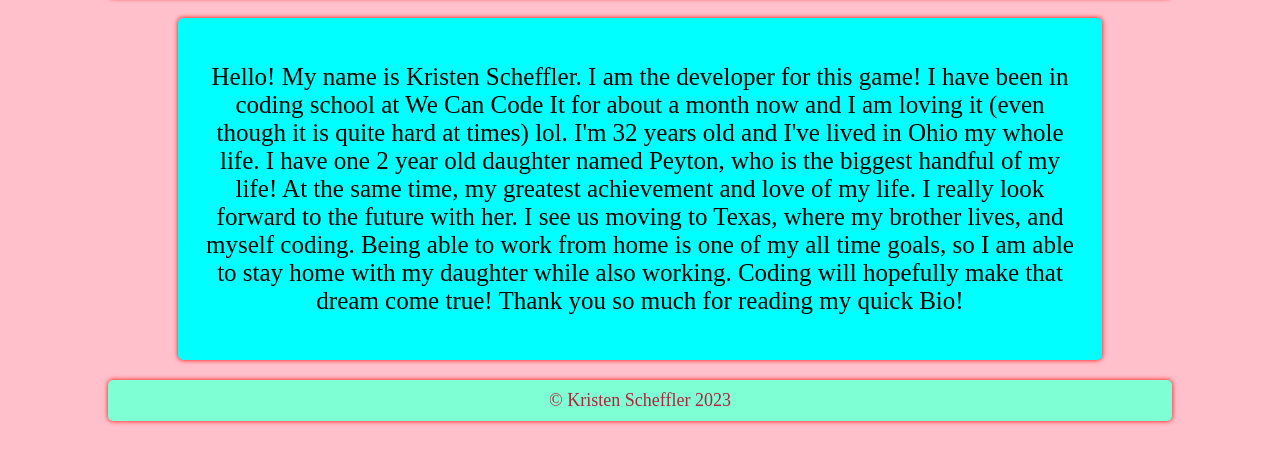
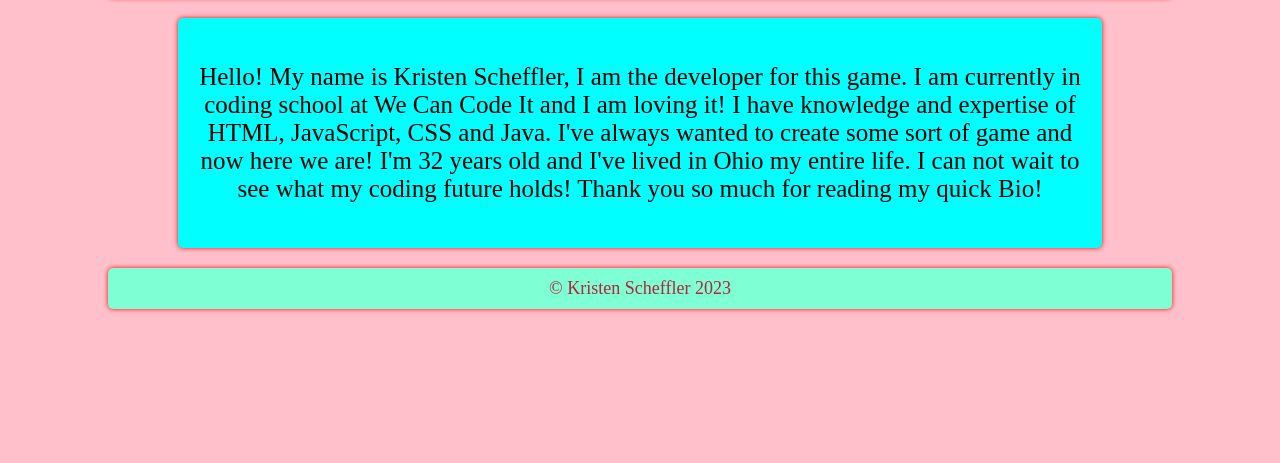
Before and after one commit to WeCanCodeIT/donut-clicker-KristenScheffler, a plain HTML site: page index2.html in a window 1280 px wide. Shown: the part 199-662 px from the top of the page. Drawn offline with Linux system fonts and the light colour scheme.

Commit message:
Bio update

```diff
--- a/index2.html
+++ b/index2.html
@@ -13,7 +13,7 @@
 
     <main>
         <section>
-            <p>Hello! My name is Kristen Scheffler. I am the developer for this game! I have been in coding school at We Can Code It for about a month now and I am loving it (even though it is quite hard at times) lol. I'm 32 years old and I've lived in Ohio my whole life. I have one 2 year old daughter named Peyton, who is the biggest handful of my life! At the same time, my greatest achievement and love of my life. I really look forward to the future with her. I see us moving to Texas, where my brother lives, and myself coding. Being able to work from home is one of my all time goals, so I am able to stay home with my daughter while also working. Coding will hopefully make that dream come true! Thank you so much for reading my quick Bio!</p>
+            <p>Hello! My name is Kristen Scheffler, I am the developer for this game. I am currently in coding school at We Can Code It and I am loving it! I have knowledge and expertise of HTML, JavaScript, CSS and Java. I've always wanted to create some sort of game and now here we are! I'm 32 years old and I've lived in Ohio my entire life. I can not wait to see what my coding future holds! Thank you so much for reading my quick Bio!</p>
         </section>
     </main>
 
```
